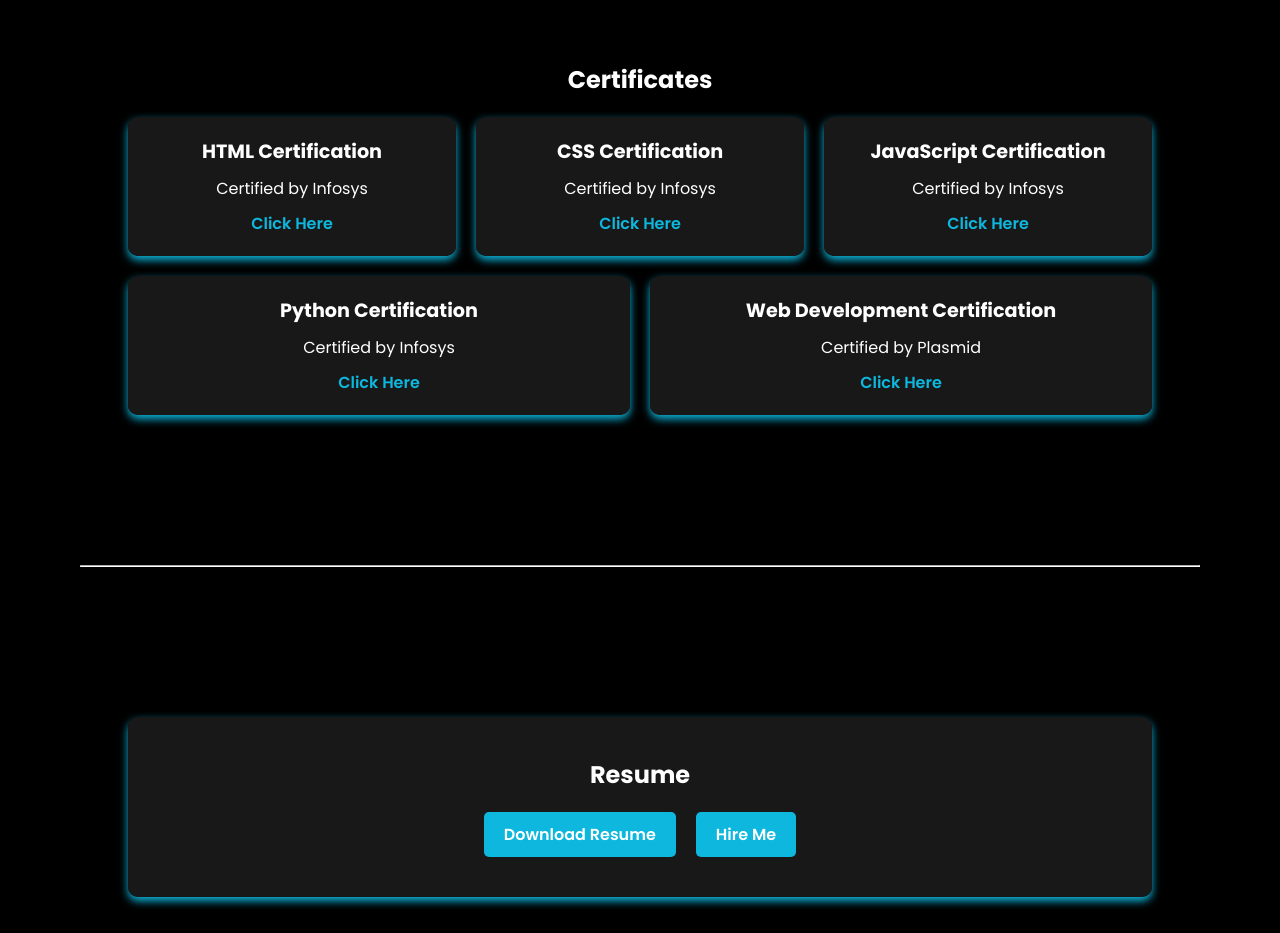
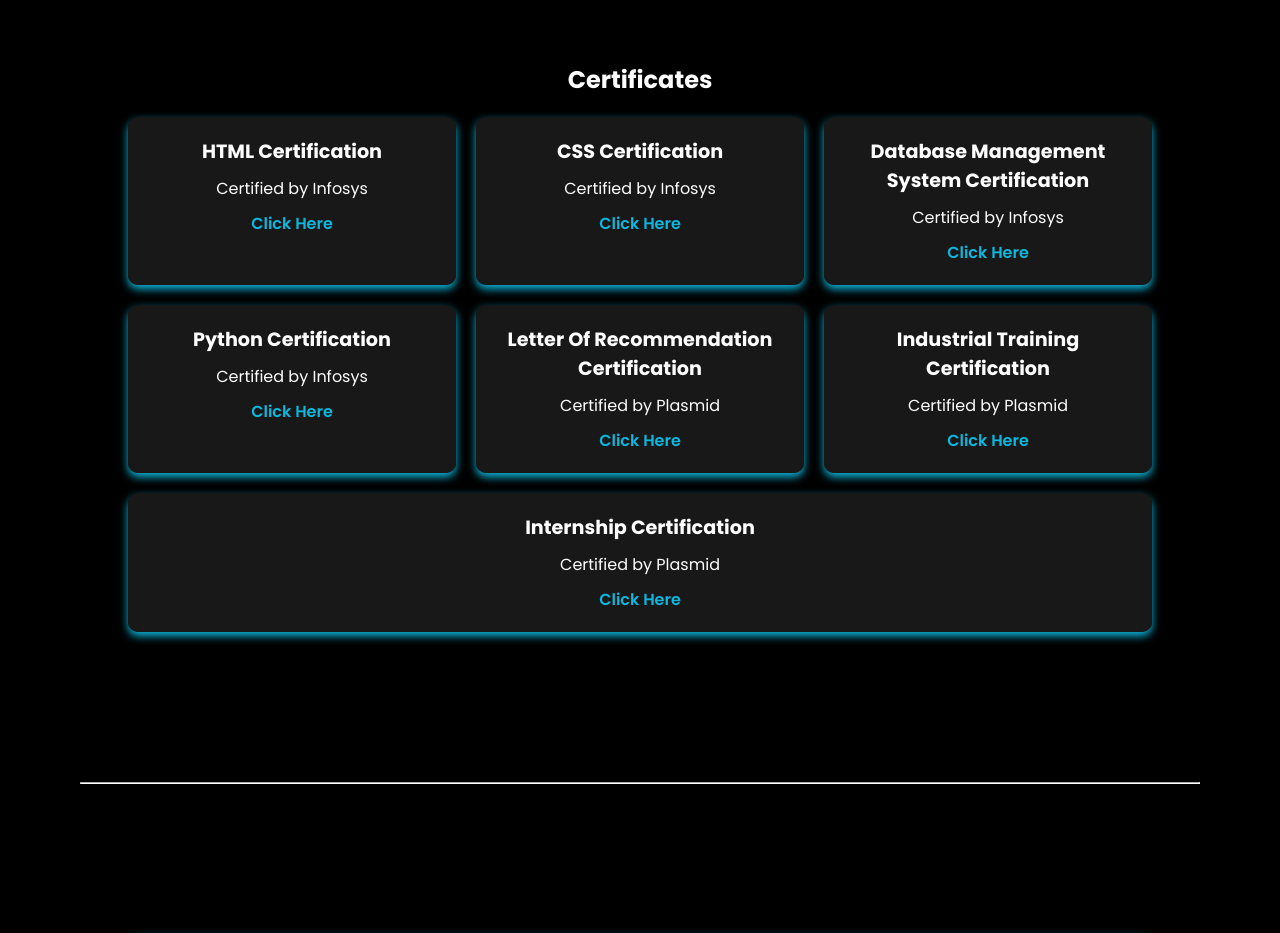
Before and after one commit to GaurangGupta02/Portfolio, a plain HTML site: page index.html in a window 1280 px wide. Shown: the part 2320-3253 px from the top of the page. Drawn offline with nearby package versions, Linux system fonts and the light colour scheme.

Commit message:
Update index.html

```diff
--- a/index.html
+++ b/index.html
@@ -156,27 +156,37 @@
                 <div class="box1">
                     <h2>HTML Certification</h2>
                     <p>Certified by Infosys</p>
-                    <a href="">Click Here </a>
+                    <a href="https://drive.google.com/file/d/1DSpN58Z2ntLA6t4sSS_Qe2YI1CPqXYX2/view?usp=drive_link">Click Here </a>
                 </div>
                 <div class="box2">
                     <h2>CSS Certification</h2>
                     <p>Certified by Infosys</p>
-                    <a href="">Click Here </a>
+                    <a href="https://drive.google.com/file/d/1QDr9EbtkqeKZ4xvYIjmuRG4lwVXtWV5M/view?usp=drive_link">Click Here </a>
                 </div>
                 <div class="box3">
-                    <h2>JavaScript Certification</h2>
+                    <h2>Database Management System Certification</h2>
                     <p>Certified by Infosys</p>
-                    <a href="">Click Here </a>
+                    <a href="https://drive.google.com/file/d/1LTHESbR7o1pYUR_3HOKgvAw5Q5lX5P0h/view?usp=drive_link">Click Here </a>
                 </div>
                 <div class="box1">
                     <h2>Python Certification</h2>
                     <p>Certified by Infosys</p>
-                    <a href="">Click Here </a>
+                    <a href="https://drive.google.com/file/d/1YgnRmcQ4F3pJsNL-0S2M51pXj3uWUtvk/view?usp=drive_link">Click Here </a>
                 </div>
                 <div class="box2">
-                    <h2>Web Development Certification</h2>
+                    <h2>Letter Of Recommendation Certification</h2>
                     <p>Certified by Plasmid</p>
-                    <a href="">Click Here </a>
+                    <a href="https://drive.google.com/file/d/1PmeAam8oRdWcktsNGdpPtQALUA-EGuNI/view?usp=drive_link">Click Here </a>
+                </div>
+                <div class="box2">
+                    <h2>Industrial Training Certification</h2>
+                    <p>Certified by Plasmid</p>
+                    <a href="https://drive.google.com/file/d/19C_rs53DX_vQtpQc5ivsHQWJX6K5vOPZ/view?usp=drive_link">Click Here </a>
+                </div>
+                <div class="box2">
+                    <h2>Internship Certification</h2>
+                    <p>Certified by Plasmid</p>
+                    <a href="https://drive.google.com/file/d/11VMf7hcUwx3iIQkKMyzTejL6oTuNMMX2/view?usp=drive_link">Click Here </a>
                 </div>
             </div>
         </section>
@@ -185,7 +195,7 @@
             <div class="resume-container">
                 <h1>Resume</h1>
                 <div class="buttons">
-                    <a href="resume.pdf" download="resume.pdf" class="btn">Download Resume</a>
+                    <a href="https://drive.google.com/file/d/1WO59yEKKI0Ct8Ia28GZpl31Qm8DAz_iN/view?usp=drive_link" download="https://drive.google.com/file/d/1WO59yEKKI0Ct8Ia28GZpl31Qm8DAz_iN/view?usp=drive_link" class="btn">Download Resume</a>
                     <a href="#contact" class="btn hire-me">Hire Me</a>
                 </div>
             </div>
```
